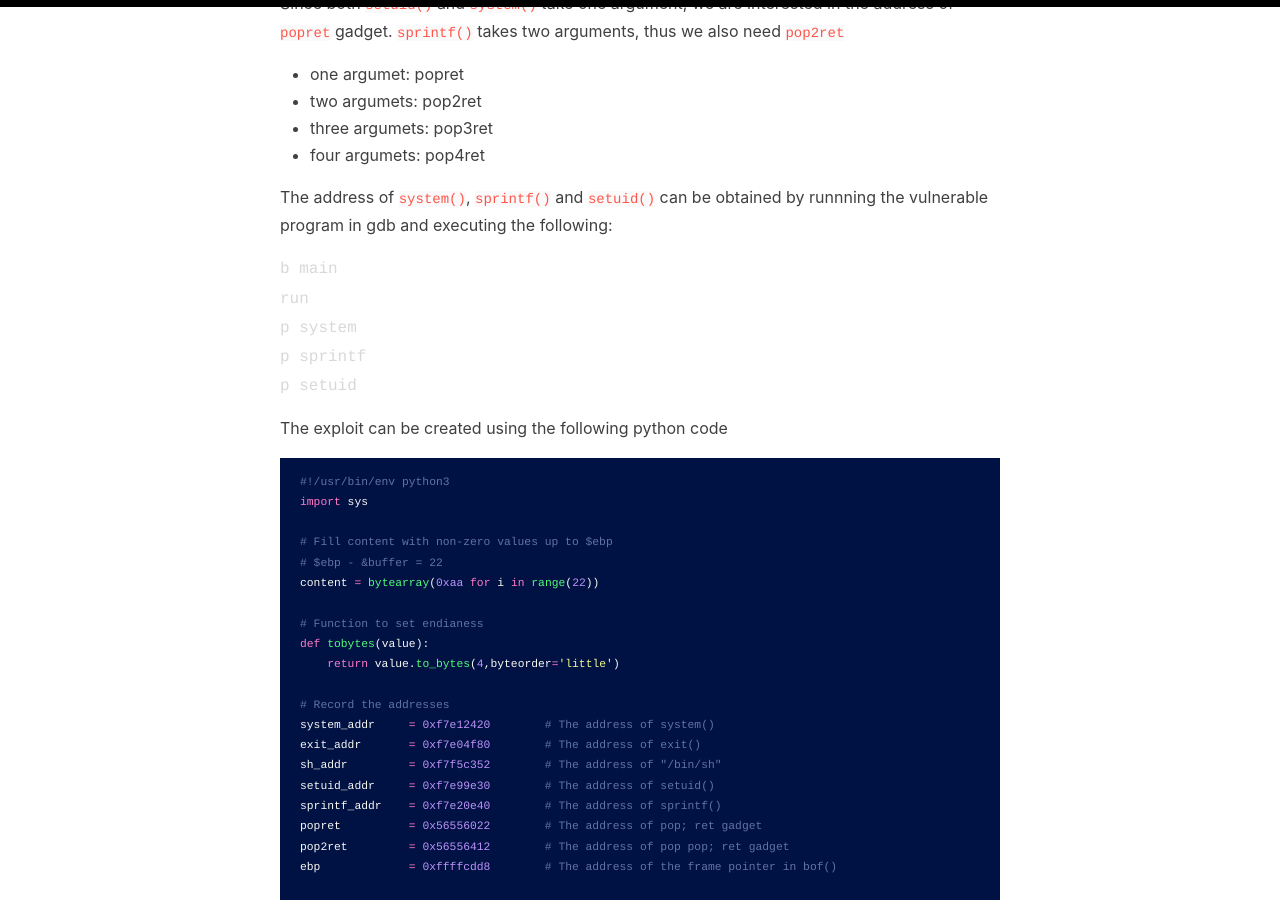
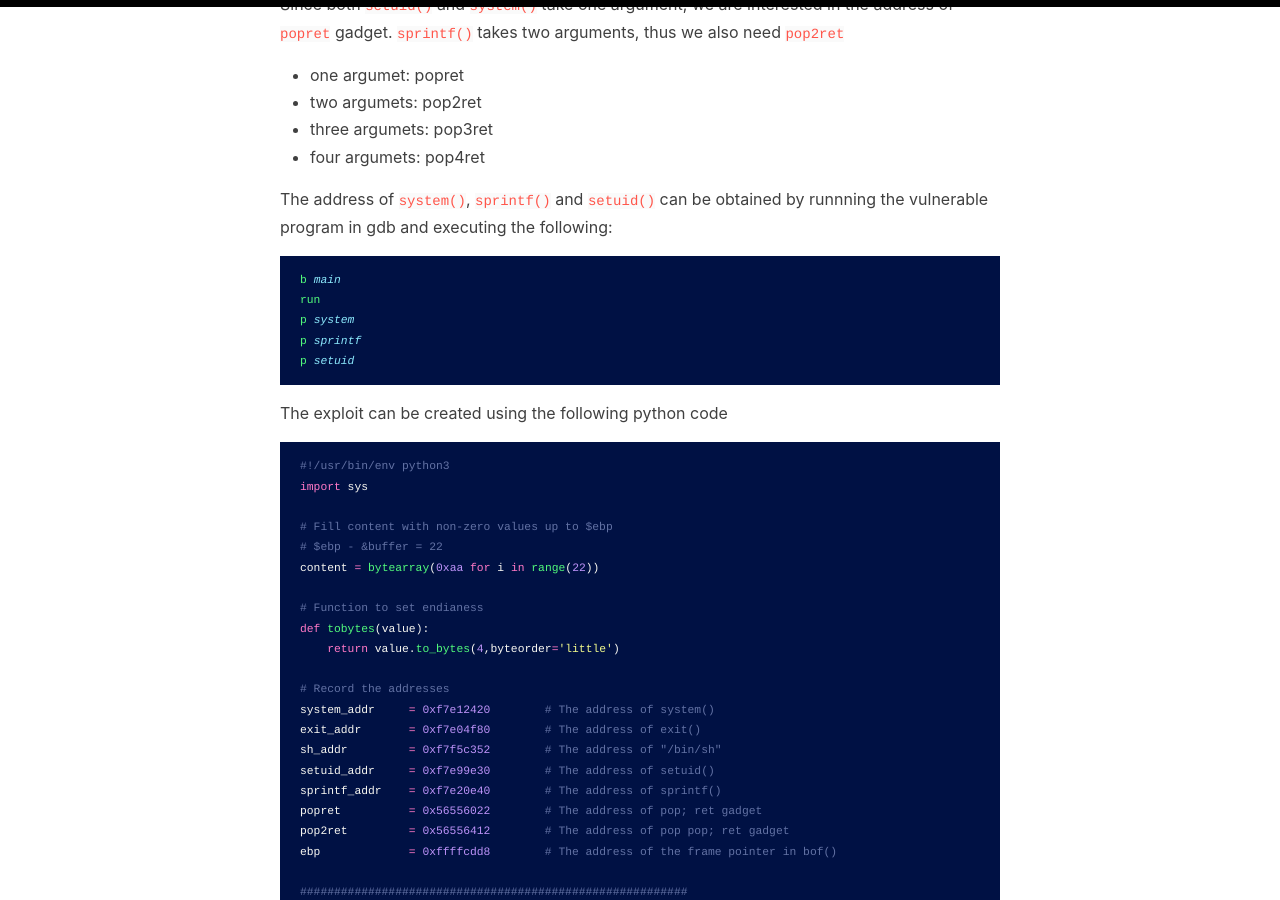
Before and after one commit to iukadike/blog, a Jekyll site: the page built from _posts/2023-08-27-return-to-libc.md, in a window 1280 px wide and 900 px high, scrolled down 13429 px. Built offline with Jekyll 4.4.1, drawn with Linux system fonts in a browser that asks for light colours; comment, search, counter and statistics services are not loaded; some of the changed text lies outside the part shown.

Commit message:
update formatting

````diff
--- a/_posts/2023-08-27-return-to-libc.md
+++ b/_posts/2023-08-27-return-to-libc.md
@@ -385,7 +385,7 @@ Address of the foo() function (this will overwrite the original return address)
 
 The address of `foo()` can be obtained by runnning the vulnerable program in gdb and executing the following:
 
-```asssembly
+```nasm
 b main
 run
 p foo
@@ -485,7 +485,7 @@ Since both `setuid()` and `system()` take one argument, we are interested in the
 
 The address of `system()`, `sprintf()` and `setuid()` can be obtained by runnning the vulnerable program in gdb and executing the following:
 
-```asssembly
+```nasm
 b main
 run
 p system
````
